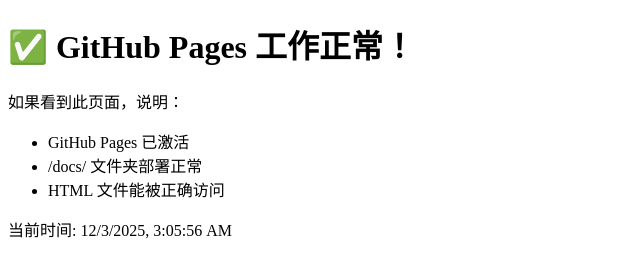
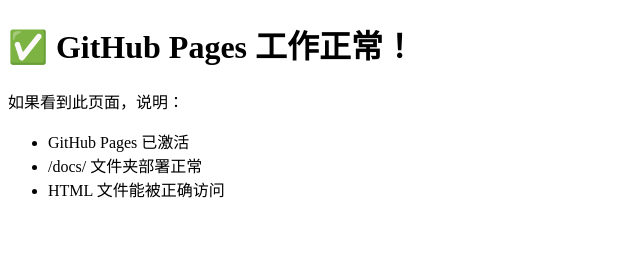
Before and after one commit to jilitue/testforstudents, a plain HTML site: page doc/simple.html in a window 1280 px wide. Shown: the whole page, without its empty margins (0-640 px from the left). Drawn offline with Linux system fonts and the light colour scheme.

Commit message:
Update simple.html

```diff
--- a/doc/simple.html
+++ b/doc/simple.html
@@ -11,9 +11,6 @@
         <li>/docs/ 文件夹部署正常</li>
         <li>HTML 文件能被正确访问</li>
     </ul>
-    <p>当前时间: <span id="time"></span></p>
-    <script>
-        document.getElementById('time').textContent = new Date().toLocaleString();
-    </script>
+
 </body>
 </html>
```
